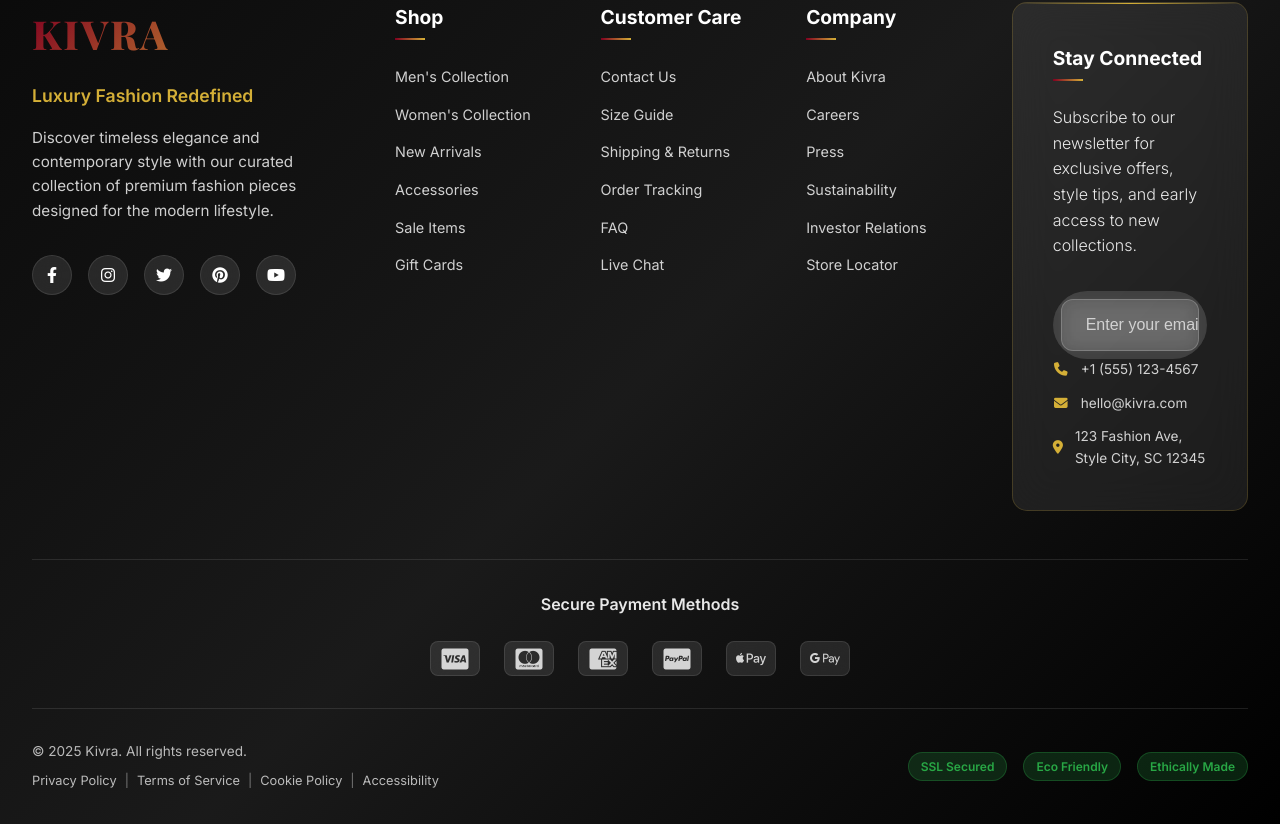
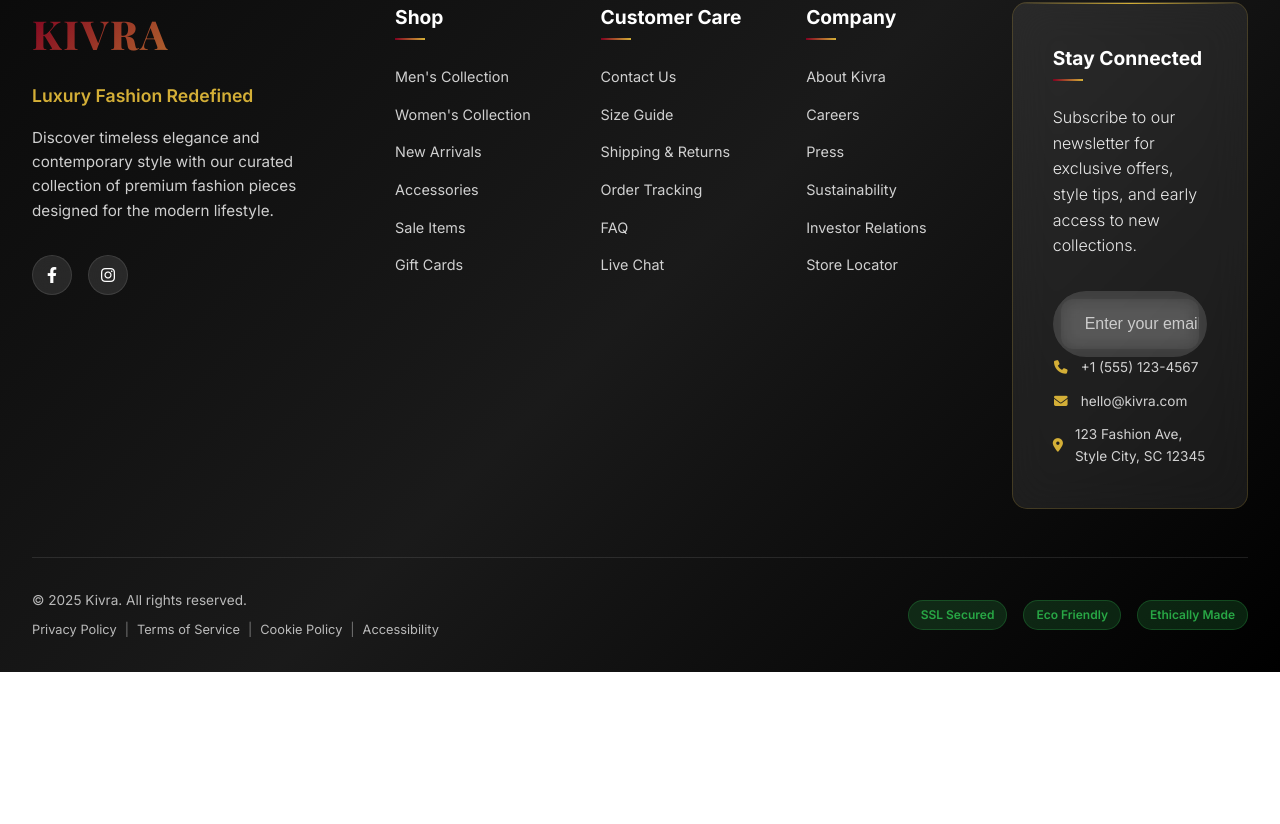
Before and after one commit to AmandaThenuwara/Kivra, a React (Create React App) app in the folder frontend/client/: page /register in a window 1280 px wide. Shown: the part 1475-2299 px from the top of the page. After the commit the page ends 2147 px from the top, so only its background shows below. Built offline with nearby package versions, Linux system fonts and the light colour scheme.

Commit message:
refactor: Clean up Footer component by removing unused social links and payment methods

```diff
--- a/frontend/client/src/components/Footer.css
+++ b/frontend/client/src/components/Footer.css
@@ -177,8 +177,6 @@
   gap: 0;
   border-radius: 12px;
   overflow: hidden;
-  background: rgba(255, 255, 255, 0.1);
-  border: 1px solid rgba(255, 255, 255, 0.2);
   backdrop-filter: blur(10px);
   transition: all 0.3s ease;
 }
@@ -204,9 +202,6 @@
   font-weight: 300;
 }
 
-.newsletter-input:focus {
-  background: rgba(255, 255, 255, 0.05);
-}
 
 .newsletter-btn {
   padding: 1rem 2rem;
@@ -462,7 +457,6 @@
   }
 
   .newsletter-input {
-    border-radius: 12px 12px 0 0;
     border-bottom: 1px solid rgba(255, 255, 255, 0.1);
   }
 
--- a/frontend/client/src/components/Footer.jsx
+++ b/frontend/client/src/components/Footer.jsx
@@ -56,15 +56,8 @@ const Footer = () => {
               <a href="#" className="social-link" aria-label="Instagram">
                 <i className="fab fa-instagram"></i>
               </a>
-              <a href="#" className="social-link" aria-label="Twitter">
-                <i className="fab fa-twitter"></i>
-              </a>
-              <a href="#" className="social-link" aria-label="Pinterest">
-                <i className="fab fa-pinterest"></i>
-              </a>
-              <a href="#" className="social-link" aria-label="YouTube">
-                <i className="fab fa-youtube"></i>
-              </a>
+
+
             </div>
           </div>
 
@@ -155,30 +148,7 @@ const Footer = () => {
           </div>
         </div>
 
-        {/* Payment Methods */}
-        <div className="payment-methods">
-          <h4>Secure Payment Methods</h4>
-          <div className="payment-icons">
-            <div className="payment-icon">
-              <i className="fab fa-cc-visa"></i>
-            </div>
-            <div className="payment-icon">
-              <i className="fab fa-cc-mastercard"></i>
-            </div>
-            <div className="payment-icon">
-              <i className="fab fa-cc-amex"></i>
-            </div>
-            <div className="payment-icon">
-              <i className="fab fa-cc-paypal"></i>
-            </div>
-            <div className="payment-icon">
-              <i className="fab fa-apple-pay"></i>
-            </div>
-            <div className="payment-icon">
-              <i className="fab fa-google-pay"></i>
-            </div>
-          </div>
-        </div>
+
 
         {/* Footer Bottom */}
         <div className="footer-bottom">
```
